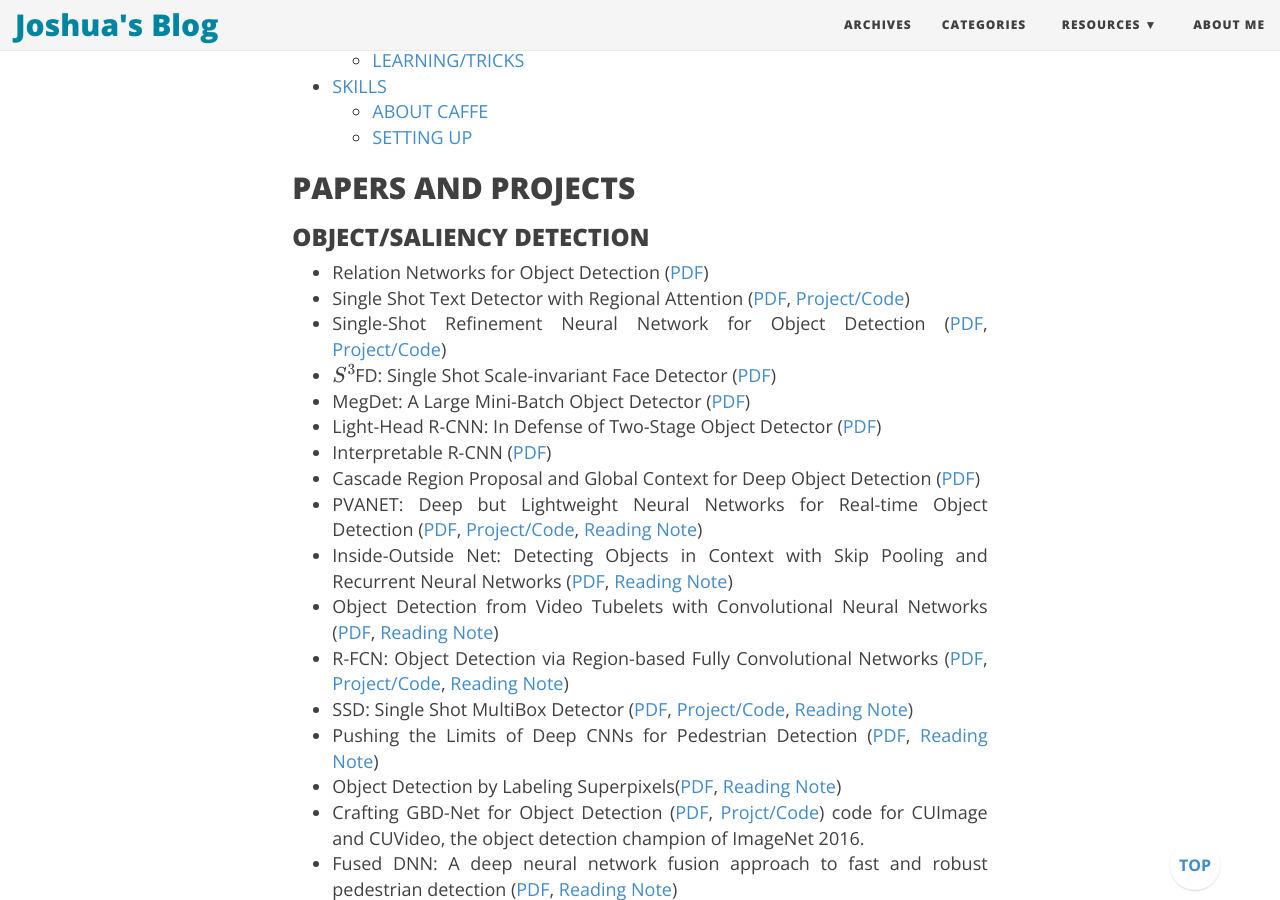
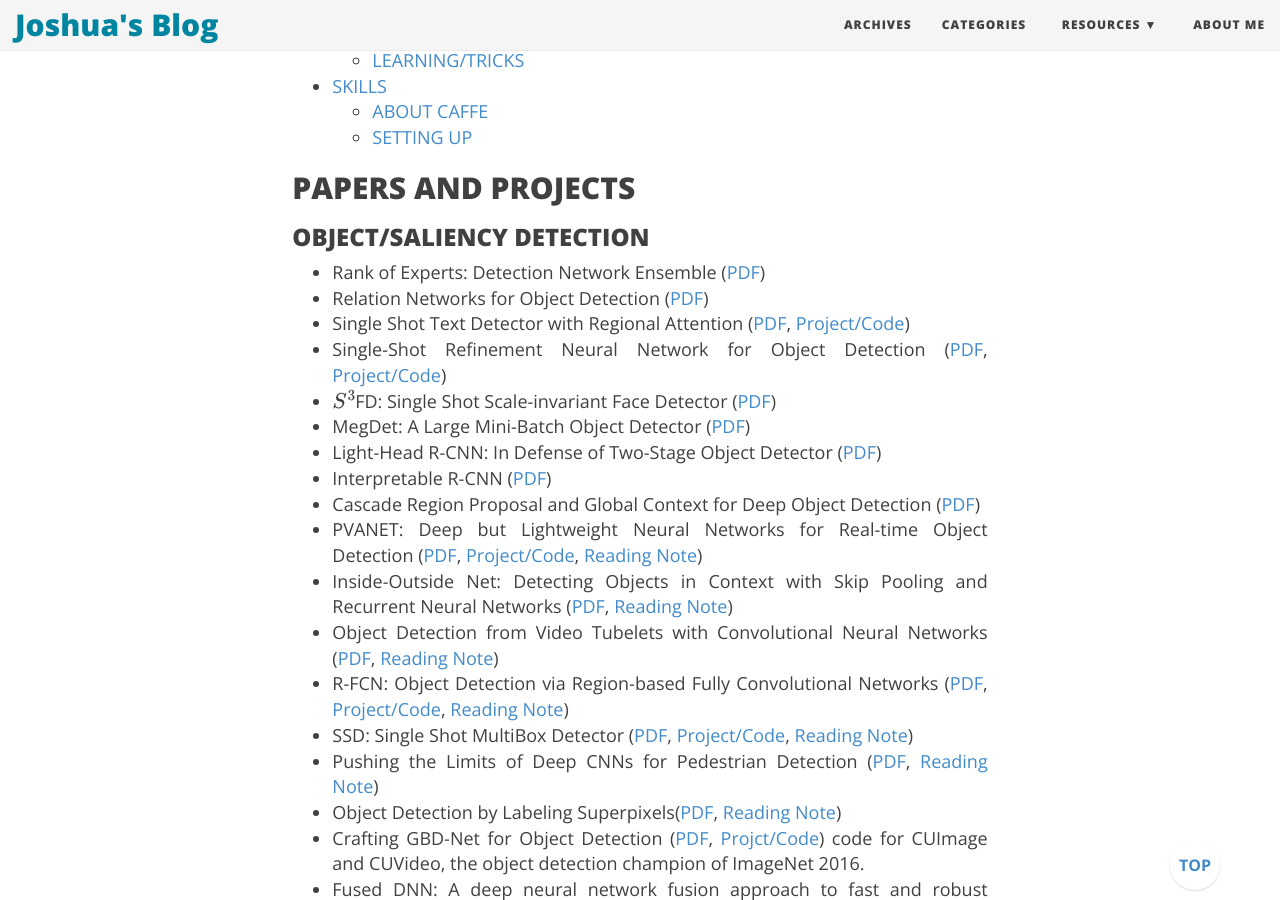
Before and after one commit to joshua19881228/joshua19881228.github.io, a Jekyll site: the page built from _posts/Computer_Vision/2016-08-25-my-jumble-of-computer-vision.md, in a window 1280 px wide and 900 px high, scrolled down 1092 px. Built offline with Jekyll 4.4.1, drawn with Linux system fonts in a browser that asks for light colours; nearby versions of some CDN libraries; formulas are drawn with MathJax 3; comment, search, counter and statistics services are not loaded.

Commit message:
update post

```diff
--- a/_posts/Computer_Vision/2016-08-25-my-jumble-of-computer-vision.md
+++ b/_posts/Computer_Vision/2016-08-25-my-jumble-of-computer-vision.md
@@ -15,6 +15,7 @@ I am going to maintain this page to record a few things about computer vision th
 
 ### OBJECT/SALIENCY DETECTION
 
+* Rank of Experts: Detection Network Ensemble ([PDF](https://arxiv.org/abs/1712.00185))
 * Relation Networks for Object Detection ([PDF](https://arxiv.org/abs/1711.11575))
 * Single Shot Text Detector with Regional Attention ([PDF](https://arxiv.org/abs/1709.00138), [Project/Code](https://github.com//BestSonny/SSTD))
 * Single-Shot Refinement Neural Network for Object Detection ([PDF](https://arxiv.org/abs/1711.06897), [Project/Code](https://github.com//sfzhang15/RefineDet))
```
